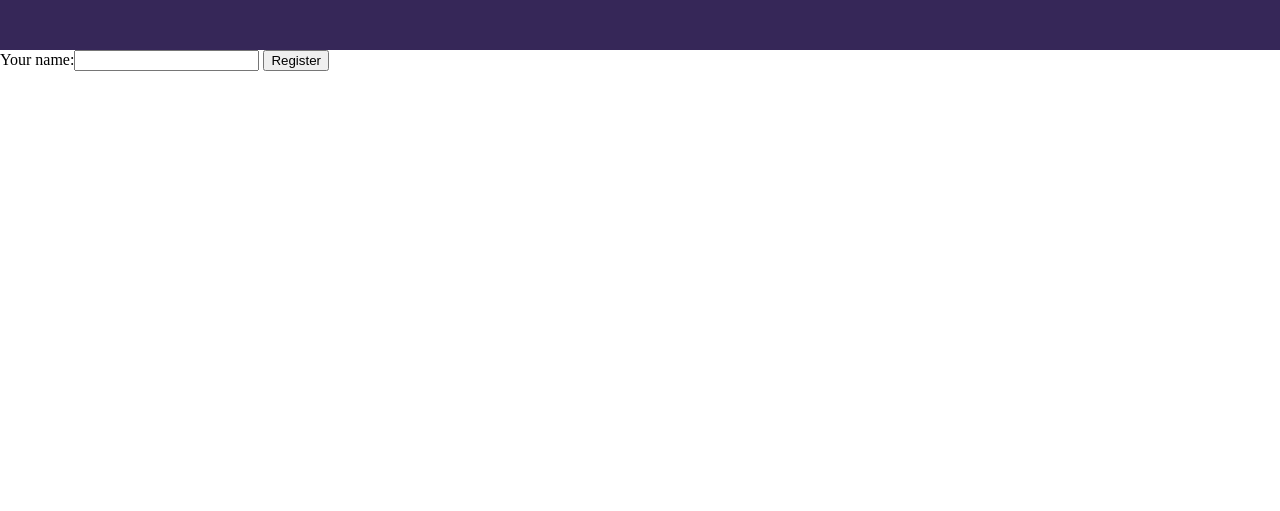
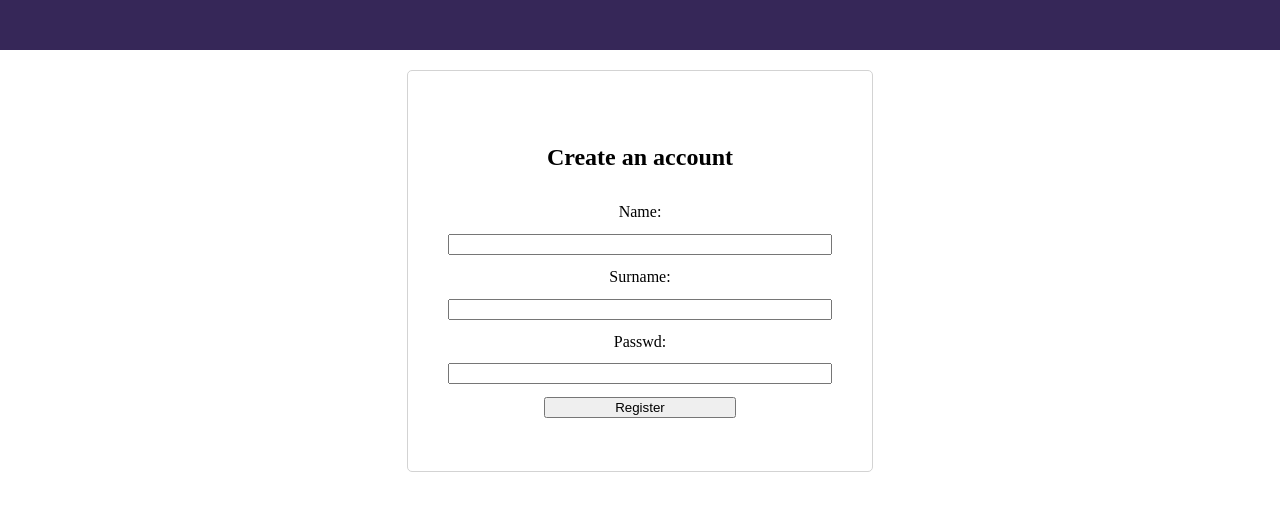
Before and after one commit to DoliaStarter/HamsterQuest, a Django app: page /register in a window 1280 px wide. Shown: the top 511 px of the page. Run offline with Django 3.2, Linux system fonts and the light colour scheme.

Commit message:
Implementd basic form

```diff
--- a/hacknaquest/main/forms.py
+++ b/hacknaquest/main/forms.py
@@ -2,5 +2,8 @@ from django import forms
 
 
 class RegistrationForm(forms.Form):
-    name = forms.CharField(label="Your name",
+    name = forms.CharField(label="Name",
                            max_length=100)
+    login = forms.CharField(label="Surname",
+                            max_length=100)
+    passwd = forms.CharField(widget=forms.PasswordInput)
--- /dev/null
+++ b/hacknaquest/main/static/styles/main_page/auth.css
@@ -0,0 +1,17 @@
+form{
+    text-align: center;
+    display: flex;
+    flex-direction: column;
+    width: 30%;
+    margin: 20px auto;
+    border: 1px solid lightgray;
+    border-radius: 5px;
+    padding: 40px;
+    min-height: 40vh;
+    justify-content: space-evenly;
+}
+
+form [type=submit]{
+    width: 50%;
+    margin: 0 auto;
+}
--- a/hacknaquest/main/templates/main_page/authentification.html
+++ b/hacknaquest/main/templates/main_page/authentification.html
@@ -1,6 +1,14 @@
 {% extends "base.html" %}
+
+{% load static %}
+
+{% block styles %}
+<link rel="stylesheet" type="text/css" href="{% static "styles/main_page/auth.css" %}">
+{% endblock %}
+
 {% block content %}
 <form action="{{ action }}" method="POST">
+    <h2>Create an account</h2>
     {% csrf_token %}
     {{ form }}
     <input type="submit" value="Register">
--- a/hacknaquest/main/templates/main_page/index.html
+++ b/hacknaquest/main/templates/main_page/index.html
@@ -1,7 +1,7 @@
 {% extends "three_col_base.html" %}
 {% load static %}
 {% block styles %}
-<link rel="stylesheet" type="text/css" href="{% static "styles/main_page.css" %}">
+<link rel="stylesheet" type="text/css" href="{% static "styles/main_page/main_page.css" %}">
 {% endblock %}
 
 {% block action_buttons %}
--- a/hacknaquest/main/templates/session_manager/index.html
+++ b/hacknaquest/main/templates/session_manager/index.html
@@ -15,7 +15,7 @@
 <div class="row-1">
     <div class="tab">
         <button class="tablinks" onclick="openTab(event, 'Task')" id="defaultOpen">Task</button>
-        <button class="tablinks" onclick="openTab(event, 'Staus')">Staus</button>
+        <button class="tablinks" onclick="openTab(event, 'Staus')">Status</button>
         <button class="tablinks" onclick="openTab(event, 'Stages')">Stages</button>
       </div>
 
```
Also changed, not shown: hacknaquest/main/static/scripts/sm_script.js (+7 -0 lines), hacknaquest/main/static/styles/main_page/main_page.css (renamed from hacknaquest/main/static/styles/main_page.css).
